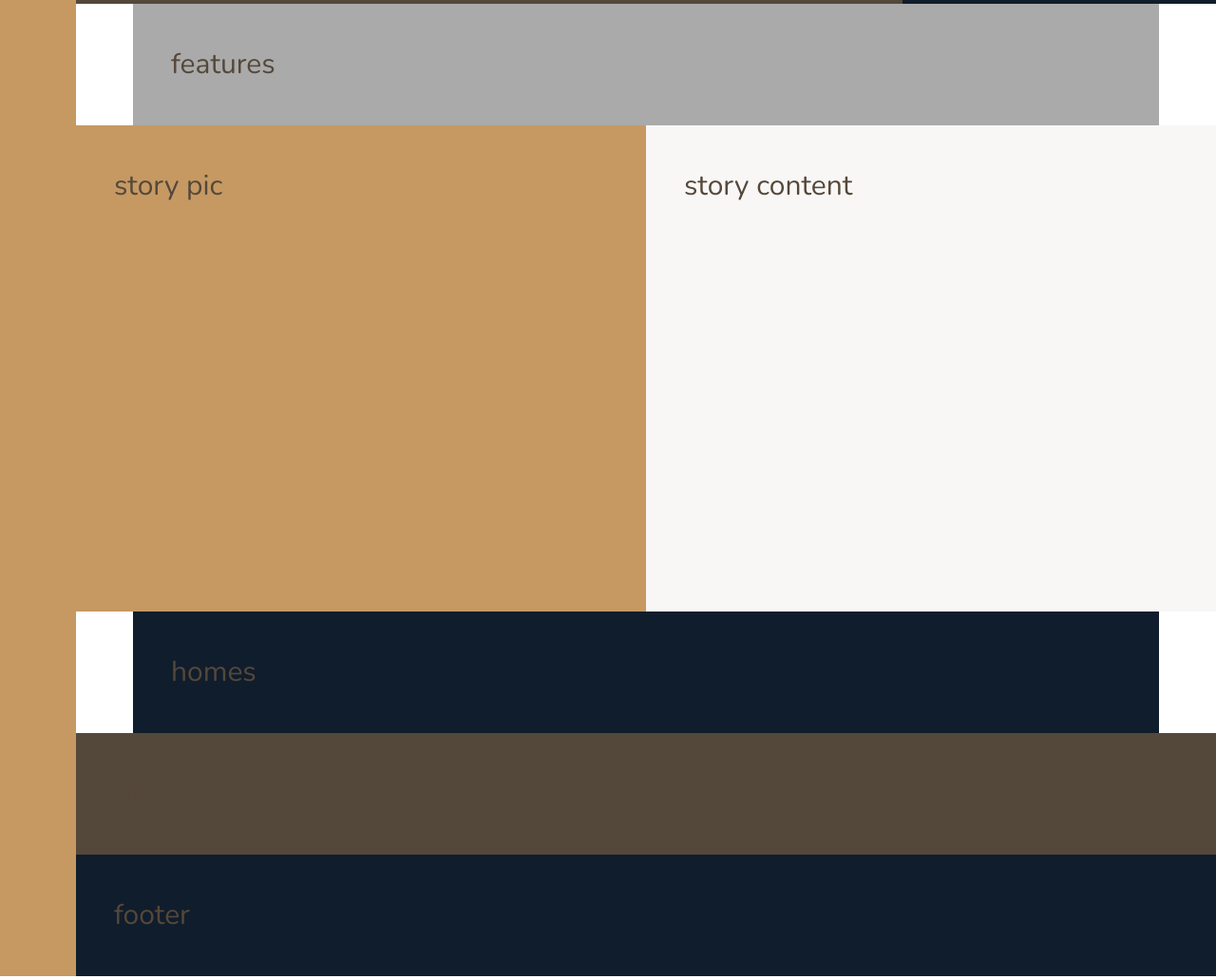
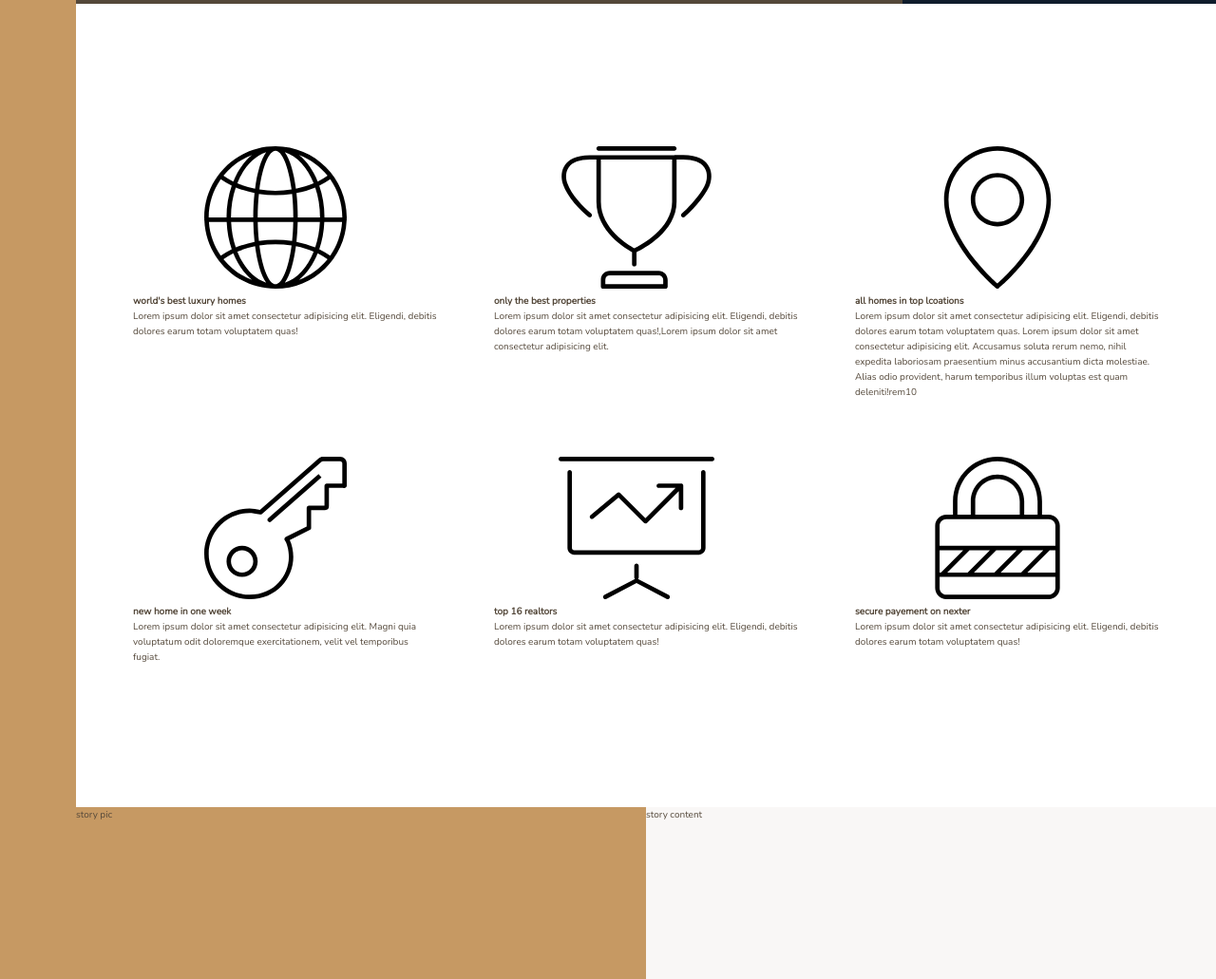
Before and after one commit to ghozlene/nexter, a website: page index.html in a window 1280 px wide. Shown: the part 636-1667 px from the top of the page at 95% size. Drawn offline with nearby package versions, Linux system fonts and the light colour scheme.

Commit message:
building the features section

```diff
--- a/index.html
+++ b/index.html
@@ -26,7 +26,59 @@
     </div>
 
     <section class="features">
-        features
+        <div class="feature">
+
+            <svg class="feature__icon">
+                <use xlink:href="img/sprite.svg#icon-global"></use>
+            </svg>
+            <h4 class="heading-4">world's best luxury homes</h4>
+            <p class="feature__text">Lorem ipsum dolor sit amet consectetur adipisicing elit. Eligendi, debitis dolores
+                earum totam voluptatem quas!</p>
+        </div>
+        <div class="feature">
+            <svg class="feature__icon">
+                <use xlink:href="img/sprite.svg#icon-trophy"></use>
+            </svg>
+            <h4 class="heading-4">only the best properties</h4>
+            <p class="feature__text">Lorem ipsum dolor sit amet consectetur adipisicing elit. Eligendi, debitis dolores
+                earum totam voluptatem quas!,Lorem ipsum dolor sit amet consectetur adipisicing elit.</p>
+        </div>
+
+        <div class="feature"> <svg class="feature__icon">
+                <use xlink:href="img/sprite.svg#icon-map-pin"></use>
+            </svg>
+            <h4 class="heading-4">all homes in top lcoations</h4>
+            <p class="feature__text">Lorem ipsum dolor sit amet consectetur adipisicing elit. Eligendi, debitis dolores
+                earum totam voluptatem quas. Lorem ipsum dolor sit amet consectetur adipisicing elit. Accusamus soluta
+                rerum nemo, nihil expedita laboriosam praesentium minus accusantium dicta molestiae. Alias odio
+                provident, harum temporibus illum voluptas est quam deleniti!rem10</p>
+        </div>
+
+        <div class="feature"> <svg class="feature__icon">
+                <use xlink:href="img/sprite.svg#icon-key"></use>
+            </svg>
+            <h4 class="heading-4">new home in one week</h4>
+            <p class="feature__text">Lorem ipsum dolor sit amet consectetur adipisicing elit. Magni quia voluptatum odit
+                doloremque exercitationem, velit vel temporibus fugiat.</p>
+        </div>
+
+        <div class="feature"> <svg class="feature__icon">
+                <use xlink:href="img/sprite.svg#icon-presentation"></use>
+            </svg>
+            <h4 class="heading-4">top 16 realtors</h4>
+            <p class="feature__text">Lorem ipsum dolor sit amet consectetur adipisicing elit. Eligendi, debitis dolores
+                earum totam voluptatem quas!</p>
+        </div>
+
+        <div class="feature">
+            <svg class="feature__icon">
+                <use xlink:href="img/sprite.svg#icon-lock"></use>
+            </svg>
+            <h4 class="heading-4">secure payement on nexter</h4>
+            <p class="feature__text">Lorem ipsum dolor sit amet consectetur adipisicing elit. Eligendi, debitis dolores
+                earum totam voluptatem quas!</p>
+        </div>
+
     </section>
     <div class="story__pictures">
         story pic
--- a/sass/_base.scss
+++ b/sass/_base.scss
@@ -44,9 +44,4 @@ body {
 		[center-start] repeat(8, [col-start] minmax(min-content, 14rem) [col-end])
 		[center-end] minmax(6rem, 1fr)
 		[full-end];
-
-	& > * {
-		padding: 40px;
-		font-size: 3rem;
-	}
 }
--- a/sass/_features.scss
+++ b/sass/_features.scss
@@ -1,4 +1,7 @@
 .features {
-	background-color: $color-grey-light-2;
 	grid-column: center-start / center-end;
+	display: grid;
+	margin: 15rem 0;
+	grid-template-columns: repeat(3, 1fr);
+	grid-gap: 6rem;
 }
```
Also changed, not shown: img/text.txt (deleted, +0 -18 lines), css/style.css, 1 other file.
